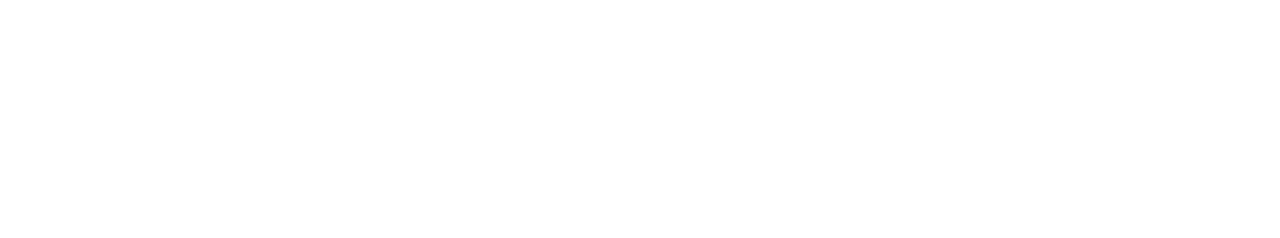
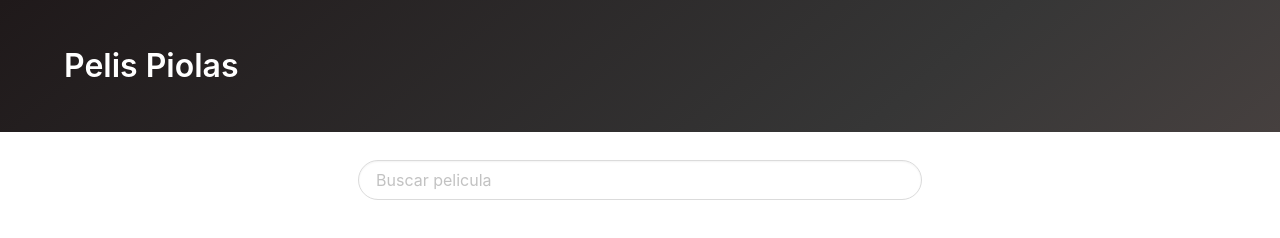
Before and after one commit to Karen-Pigni/pelis-cheta, a plain HTML site: page index.html in a window 1280 px wide. Drawn offline with nearby package versions, Linux system fonts and the light colour scheme.

Commit message:
Update index.html

```diff
--- a/index.html
+++ b/index.html
@@ -1,14 +1,33 @@
 <!DOCTYPE html>
-<html lang="en-es">
-
+<html lang="es">
 <head>
     <meta charset="UTF-8">
     <meta name="viewport" content="width=device-width, initial-scale=1.0">
-    <title>Pelis Search</title>
+    <link rel="stylesheet" href="./css/style.css">
+    <link rel="stylesheet" href="https://cdn.jsdelivr.net/npm/bulma@0.9.0/css/bulma.min.css">
+    <script defer src="https://use.fontawesome.com/releases/v5.3.1/js/all.js"></script>
+    <title>Pelis Cheta</title>
 </head>
+<body>
+  <header class="header">
+    <section class="hero is-dark is-bold">
+            <div class="hero-body">
+              <div class="container is-widescreen">
+                <h1 class="title">Pelis Piolas</h1>
+              </div>
+            </div>
+        </section>
+    </header>
+        <div class="container">
 
-<body>
+        <div class="columns is-mobile mt-4">
+            <div class="column is-half is-offset-one-quarter">
+                <input class="input is-rounded" id="search-text" type="text" placeholder="Buscar pelicula">
+            </div>
+          </div>
+          <div id="resultado"></div>
+        </div>
 
+        <script src="./js/main.js"></script>
 </body>
-
 </html>
```
